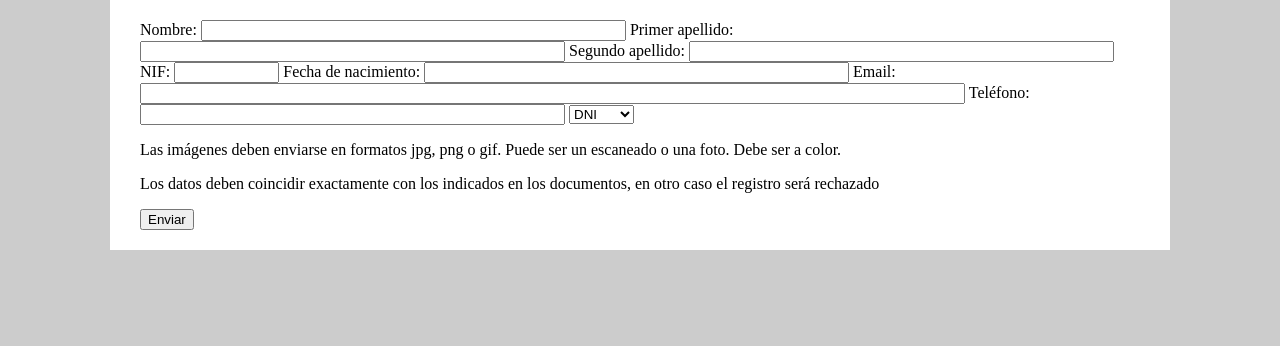
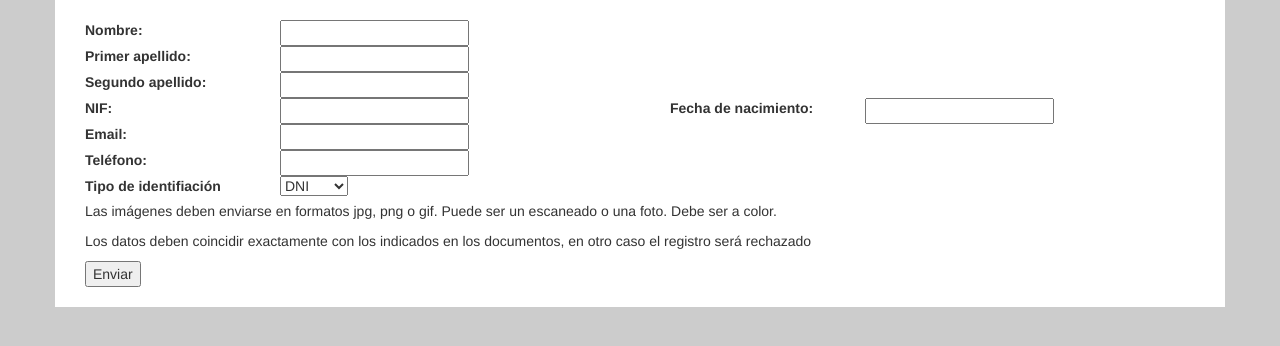
Before and after one commit to ganarAlcorcon/votAlcor, a PHP site: page /censo in a window 1280 px wide. Shown: the top 346 px of the page. Run offline with PHP 8.4, Linux system fonts and the light colour scheme; data that the repository does not hold is empty.

Commit message:
Con boostrap a mano

```diff
--- a/web/censo/index.php
+++ b/web/censo/index.php
@@ -19,29 +19,89 @@ if ($POST["identificacion"]=="padron") {
 	<head>
 		<title>Nuevo simpatizante Ganar Alcorcón</title>
 		<meta http-equiv="Content-Type" content="text/html; charset=utf-8">
+		<link rel="stylesheet" type="text/css" href="../css/bootstrap.min.css">
 		<link rel="stylesheet" type="text/css" href="../css/estilo.css">
 
 		<script type="text/javascript" src="../js/ext/jQuery/jquery.min.js" ></script>
+		<script type="text/javascript" src="../js/ext/bootstrap.min.js" ></script>
 		<script type="text/javascript" src="../js/censoWeb.js" ></script>
 	</head>
-	<body>
-		<?php //TODO: Bootstrap?>
+	<body class="container">
+		<div class="container">
 			<form action="" accept-charset="utf-8" method="post" enctype="multipart/form-data" >
-			<label for="nombre">Nombre: </label> <input id="nombre" name="nombre" type="text" size="50" maxlength="50" autocomplete="off" required="required" />
-			<label for="apellido1">Primer apellido: </label> <input id="apellido1" name="apellido1" type="text" size="50" maxlength="50" autocomplete="off" required="required" />
-			<label for="apellido2">Segundo apellido: </label> <input id="apellido2" name="apellido2" type="text" size="50" maxlength="50" autocomplete="off" required="required" />
-			<label for="nif">NIF: </label> <input id="nif" name="nif" type="text" size="10" maxlength="10" autocomplete="off" required="required" />
-			<label for="fechaNacimiento">Fecha de nacimiento: </label> <input id="fechaNacimiento" name="fechaNacimiento" type="text" size="50" maxlength="50" autocomplete="off" required="required" />
-			<label for="email">Email: </label> <input id="email" name="email" type="email" size="100" maxlength="100" autocomplete="off" required="required" />
-			<label for="telefono">Teléfono: </label> <input id="telefono" name="telefono" type="text" size="50" maxlength="50" autocomplete="off" required="required" />
-
+				<div class="row">
+					<div class="col-md-2">
+						<label for="nombre">Nombre: </label>
+					</div>
+					<div class="col-md-10">
+						<input id="nombre" name="nombre" type="text" maxlength="50" autocomplete="off" required="required" />
+					</div>
+				</div>
+				<div class="row">
+					<div class="col-md-2">
+						<label for="apellido1">Primer apellido: </label>
+					</div>
+					<div class="col-md-10">
+						<input id="apellido1" name="apellido1" type="text" maxlength="50" autocomplete="off" required="required" />
+					</div>
+				</div>
+				<div class="row">
+					<div class="col-md-2">
+						<label for="apellido2">Segundo apellido: </label>
+					</div>
+					<div class="col-md-10">
+						<input id="apellido2" name="apellido2" type="text" maxlength="50" autocomplete="off" />
+					</div>
+				</div>
+				<div class="row">
+					<div class="col-md-2">
+						<label for="nif">NIF: </label>
+					</div>
+					<div class="col-md-4">
+						<input id="nif" name="nif" type="text" maxlength="10" autocomplete="off" />
+					</div>
+					<div class="col-md-2">
+						<label for="fechaNacimiento">Fecha de nacimiento: </label>
+					</div>
+					<div class="col-md-4">
+						<input id="fechaNacimiento" name="fechaNacimiento" type="text" maxlength="10" autocomplete="off" required="required" />
+					</div>
+				</div>
+				<div class="row">
+					<div class="col-md-2">
+						<label for="email">Email: </label>
+					</div>
+					<div class="col-md-10">
+						<input id="email" name="email" type="email" maxlength="100" autocomplete="off" required="required" />
+					</div>
+				</div>
+				<div class="row">
+					<div class="col-md-2">
+						<label for="telefono">Teléfono: </label>
+					</div>
+					<div class="col-md-10">
+						<input id="telefono" name="telefono" type="text" maxlength="9" autocomplete="off" required="required" />
+					</div>
+				</div>
+				<div class="row">
+					<div class="col-md-2">
+						<label for="identificacion">Tipo de identifiación</label>
+					</div>
+					<div class="col-md-10">
 						<select id="identificacion" name="identificacion" onchange="cambiaId(this.value)">
 							<option value="dni">DNI</option>
 							<option value="nie">NIE</option>
 							<option value="padron">Padrón</option>
 						</select>
+					</div>
+				</div>
+				<div class="row">
+					<div class="col-md-12">
 						<p>Las imágenes deben enviarse en formatos jpg, png o gif. Puede ser un escaneado o una foto. Debe ser a color.</p>
 						<p>Los datos deben coincidir exactamente con los indicados en los documentos, en otro caso el registro será rechazado</p>
+					</div>
+				</div>
+				<div class="row">
 					<input type="hidden" name="MAX_FILE_SIZE" value="<?php echo $CONFIG["MAX_IMG_SIZE"]?>" />
 					<div id="id_nif" style="display:none">
 						<label for="nif_anv">Anverso: </label> <input id="nif_anv" name="nif_anv" type="file" />
@@ -50,8 +110,10 @@ if ($POST["identificacion"]=="padron") {
 					<div id="id_padron"style="display:none">
 						<label for="nif_anv">Padrón: </label> <input id="nif_anv" name="nif_anv" type="file" />
 					</div>
+				</div>
 
 				<input type="submit" value="Enviar" />
 			</form>
+		</div>
 	</body>
 </html>
--- a/web/css/estilo.css
+++ b/web/css/estilo.css
@@ -15,7 +15,7 @@ html {
 }
 
 body {
-	width: 1000px;
+	/*width: 1000px;*/
 	margin: auto;
 	font: 12px;
 	border-left: normal #555 4px;
```
Lines whose indentation alone changed are shown as unchanged.
